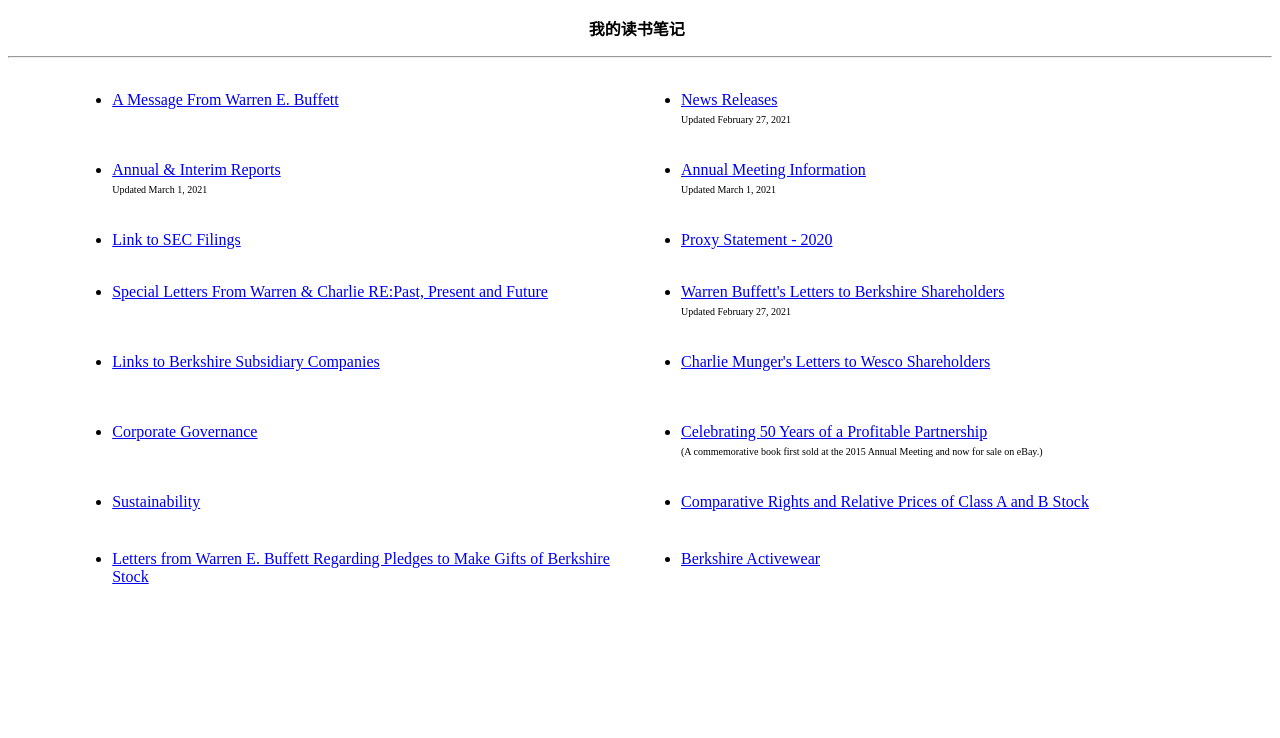
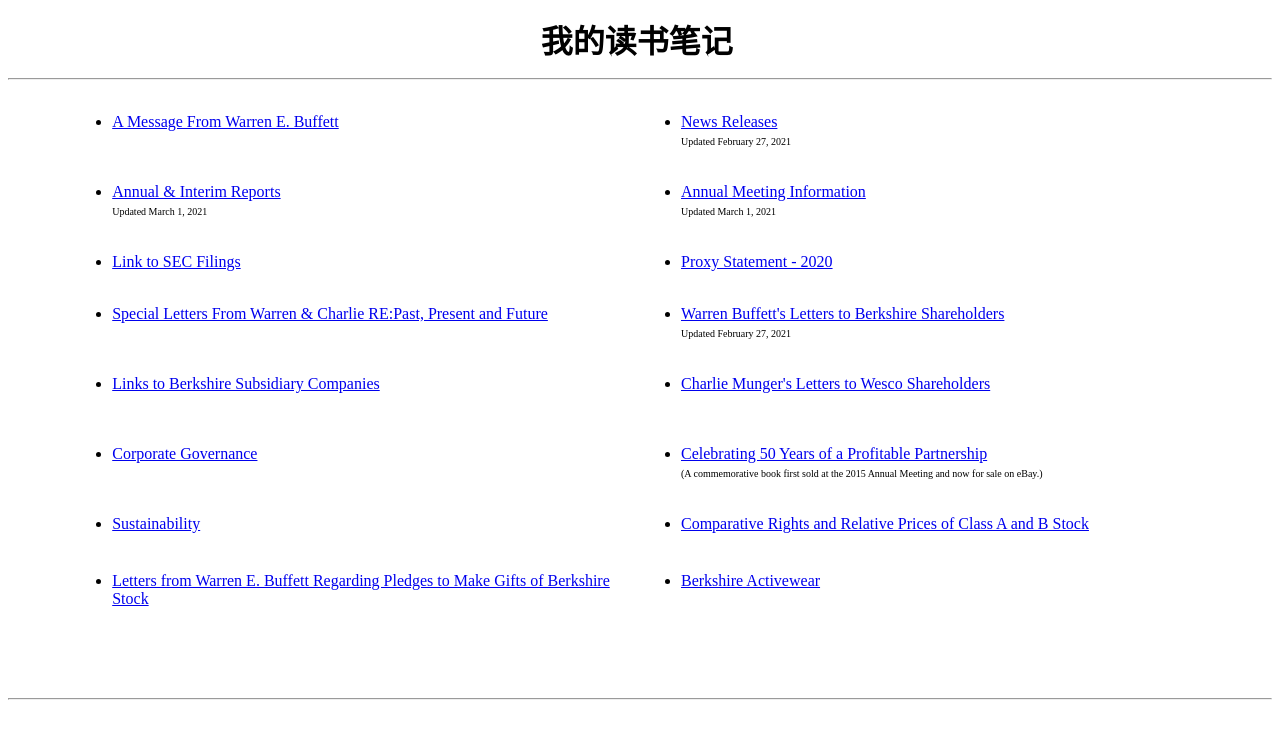
Before and after one commit to J1uT0ng/lilingzhihun.github.io, a plain HTML site: page index.html in a window 1280 px wide. Drawn offline with Linux system fonts and the light colour scheme.

Commit message:
Update index.html

```diff
--- a/index.html
+++ b/index.html
@@ -5,7 +5,9 @@
   </head>
   <body>
     <p align="center">
-      <b>我的读书笔记</b>
+      <b>
+	      <font size="6">我的读书笔记</font>
+	</b>
       <font size="1">&nbsp;</font>
     </p>
     <hr>
@@ -94,5 +96,9 @@
 
 
 </tbody></table></center>
+<p></p>
+	  <p align="center">
+</p>
+	  <hr>
   </body>
 </html>
```
